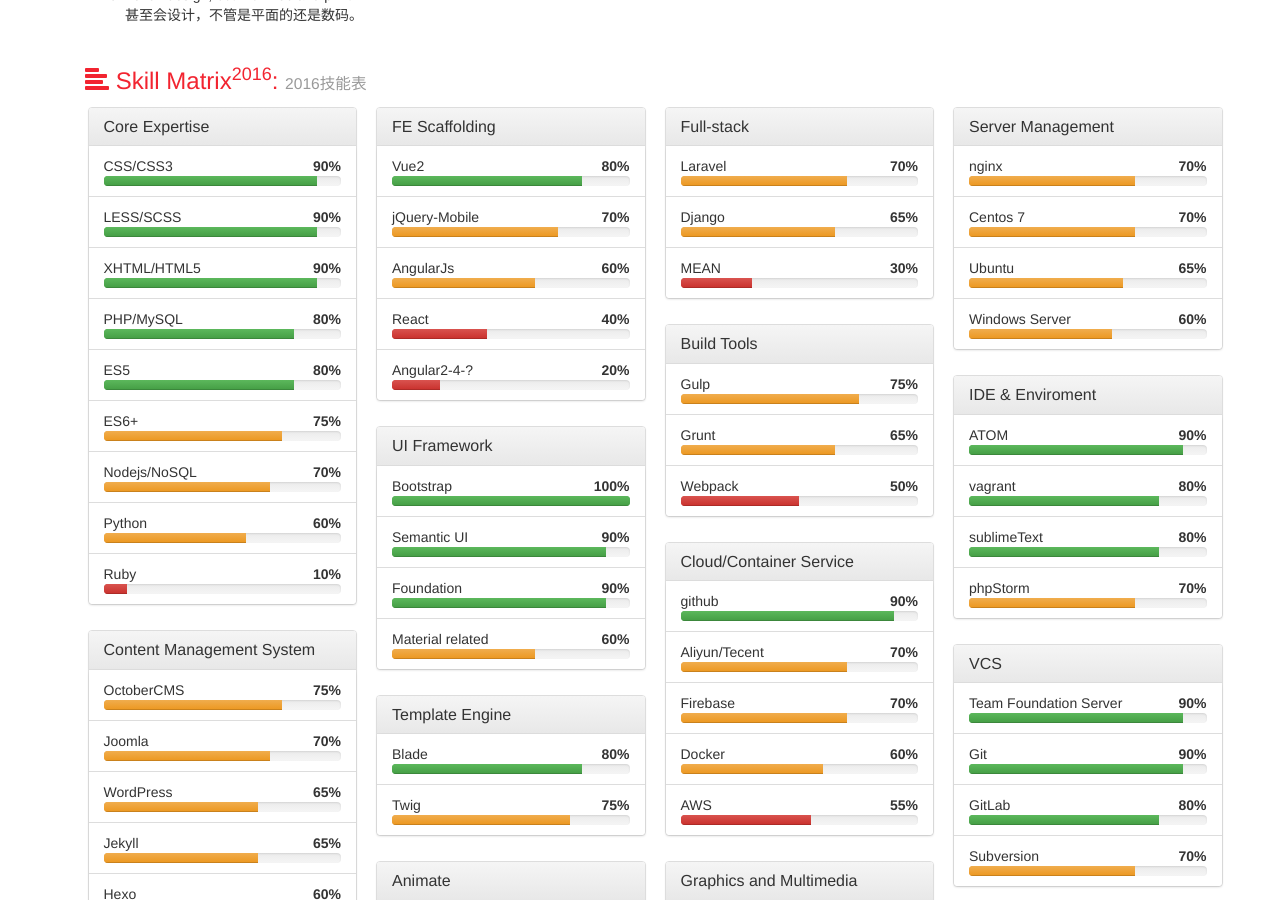
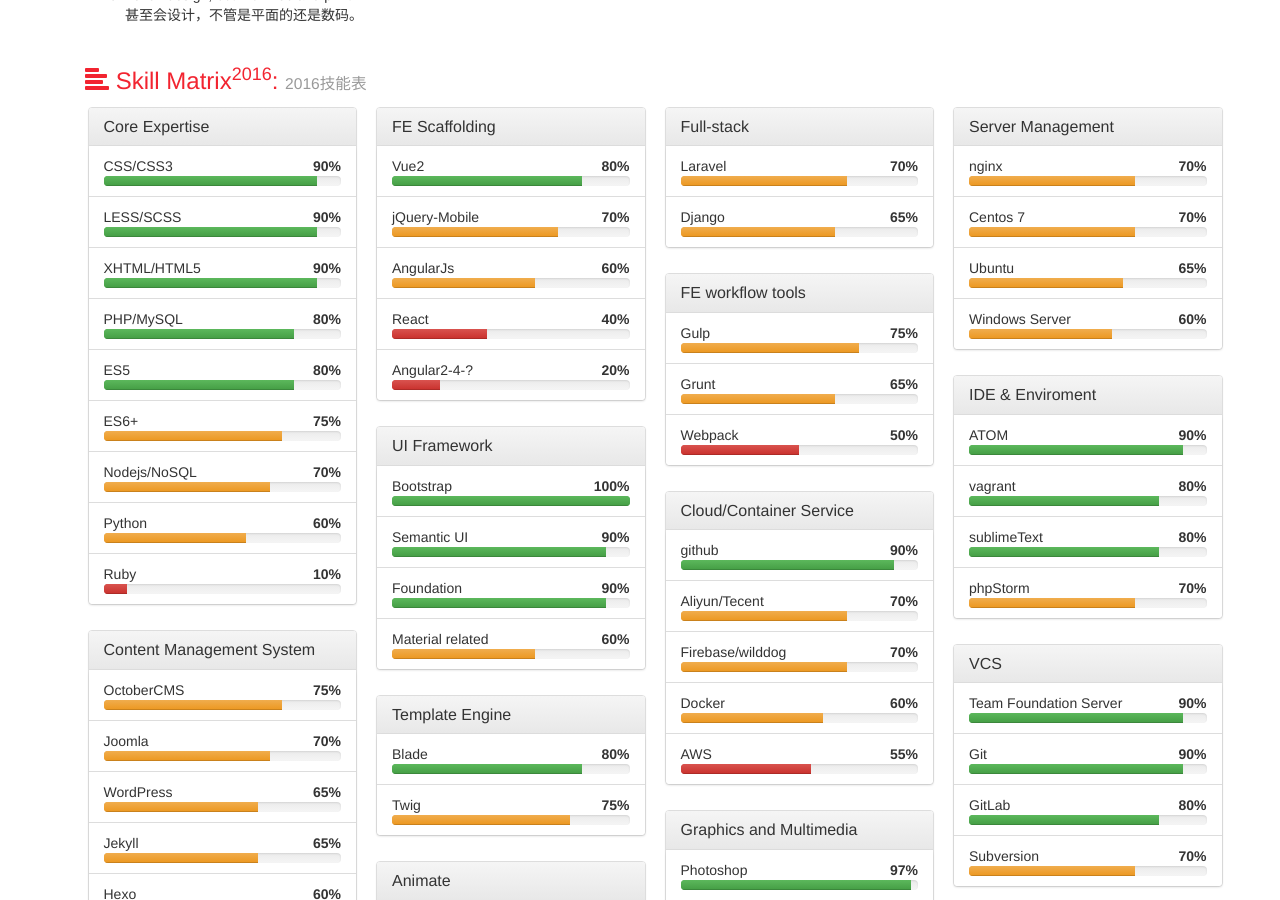
Before and after one commit to iamike/iamike.github.io, a Jekyll site: the page built from cv.html, in a window 1280 px wide and 900 px high, scrolled down 884 px. Built offline with Jekyll 4.4.1, drawn with Linux system fonts in a browser that asks for light colours; comment, search, counter and statistics services are not loaded.

Commit message:
Update skills.json

```diff
--- a/_data/skills.json
+++ b/_data/skills.json
@@ -110,15 +110,12 @@
                 "name": "Django",
                 "score": 65
             }, {
-                "name": "MEAN",
-                "score": 30
-            },{
                 "name": "Laravel",
                 "score": 70
             }]
 
         }, {
-            "name": "Build Tools",
+            "name": "FE workflow tools",
             "detail": [{
                 "name": "Gulp",
                 "score": 75
@@ -135,7 +132,7 @@
                 "name": "github",
                 "score": 90
             }, {
-                "name": "Firebase",
+                "name": "Firebase/wilddog",
                 "score": 70
             }, {
                 "name": "Aliyun/Tecent",
```
